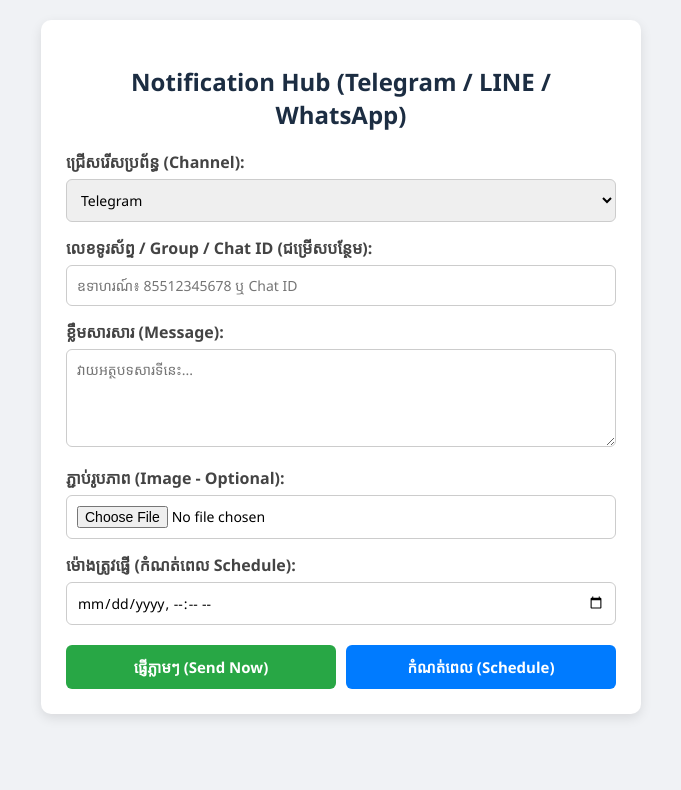
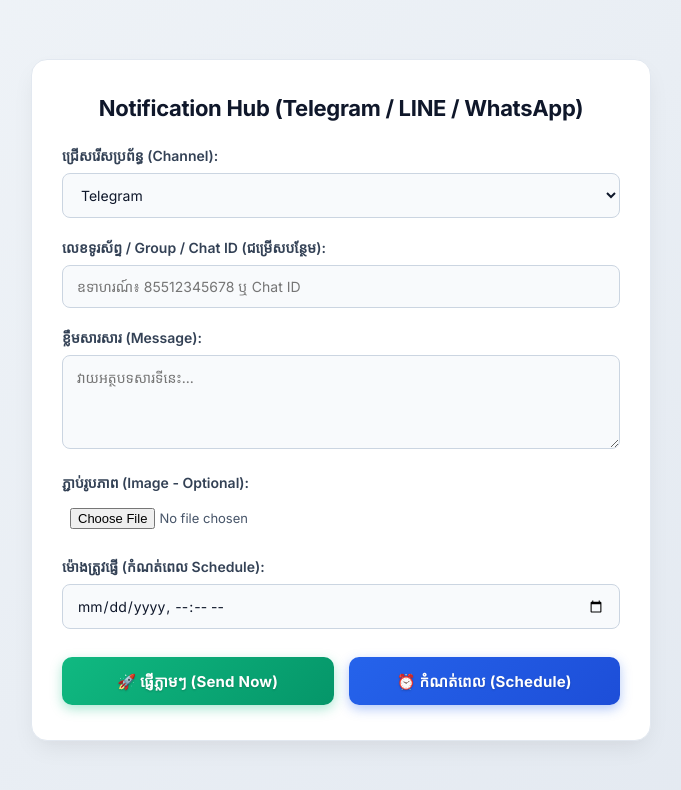
Before and after one commit to Machantra76/ANT-Test-Group, a website: page public/index.html in a window 1280 px wide. Shown: the whole page, without its empty margins (299-980 px from the left). Drawn offline with Linux system fonts and the light colour scheme; a web font is replaced by a local one.

Commit message:
Update index.html

```diff
--- a/public/index.html
+++ b/public/index.html
@@ -4,23 +4,167 @@
     <meta charset="UTF-8">
     <meta name="viewport" content="width=device-width, initial-scale=1.0">
     <title>Notification Hub Dashboard</title>
+    <!-- Import Google Fonts: Kantumruy Pro (Khmer) & Inter (English) -->
+    <link rel="preconnect" href="https://fonts.googleapis.com">
+    <link rel="preconnect" href="https://fonts.gstatic.com" crossorigin>
+    <link href="https://fonts.googleapis.com/css2?family=Inter:wght@400;500;600;700&family=Kantumruy+Pro:wght@400;500;600;700&display=swap" rel="stylesheet">
+
     <style>
-        * { box-sizing: border-box; font-family: 'Segoe UI', Tahoma, Geneva, Verdana, sans-serif; }
-        body { background-color: #f0f2f5; margin: 0; padding: 20px; }
-        .container { max-width: 600px; margin: 0 auto; background: #fff; padding: 25px; border-radius: 10px; box-shadow: 0 4px 12px rgba(0,0,0,0.1); }
-        h2 { text-align: center; color: #1c2d42; margin-bottom: 20px; }
-        .form-group { margin-bottom: 15px; }
-        label { display: block; margin-bottom: 6px; font-weight: 600; color: #444; }
-        select, input, textarea { width: 100%; padding: 10px; border: 1px solid #ccc; border-radius: 6px; font-size: 14px; }
-        .btn-group { display: flex; gap: 10px; margin-top: 20px; }
-        button { flex: 1; padding: 12px; border: none; border-radius: 6px; font-size: 15px; font-weight: bold; cursor: pointer; color: white; transition: 0.3s; }
-        .btn-send { background-color: #28a745; }
-        .btn-send:hover { background-color: #218838; }
-        .btn-schedule { background-color: #007bff; }
-        .btn-schedule:hover { background-color: #0069d9; }
-        #alert { margin-top: 15px; padding: 10px; border-radius: 6px; display: none; text-align: center; font-weight: bold; }
-        .alert-success { background-color: #d4edda; color: #155724; }
-        .alert-error { background-color: #f8d7da; color: #721c24; }
+        * {
+            box-sizing: border-box;
+            font-family: 'Kantumruy Pro', 'Inter', -apple-system, BlinkMacSystemFont, "Segoe UI", Roboto, sans-serif;
+        }
+
+        body {
+            background: linear-gradient(135deg, #f0f4f8 0%, #e2e8f0 100%);
+            margin: 0;
+            padding: 30px 15px;
+            min-height: 100vh;
+            display: flex;
+            align-items: center;
+            justify-content: center;
+        }
+
+        .container {
+            width: 100%;
+            max-width: 620px;
+            background: #ffffff;
+            padding: 35px 30px;
+            border-radius: 16px;
+            box-shadow: 0 10px 25px -5px rgba(0, 0, 0, 0.08), 0 8px 10px -6px rgba(0, 0, 0, 0.01);
+            border: 1px solid #e2e8f0;
+        }
+
+        h2 {
+            text-align: center;
+            color: #0f172a;
+            margin-top: 0;
+            margin-bottom: 25px;
+            font-size: 22px;
+            font-weight: 700;
+            letter-spacing: -0.3px;
+        }
+
+        .form-group {
+            margin-bottom: 20px;
+        }
+
+        label {
+            display: block;
+            margin-bottom: 8px;
+            font-weight: 600;
+            color: #334155;
+            font-size: 14px;
+        }
+
+        select, input[type="text"], input[type="datetime-local"], textarea {
+            width: 100%;
+            padding: 12px 14px;
+            border: 1.5px solid #cbd5e1;
+            border-radius: 8px;
+            font-size: 14px;
+            color: #0f172a;
+            background-color: #f8fafc;
+            transition: all 0.2s ease-in-out;
+            outline: none;
+        }
+
+        select:focus, input:focus, textarea:focus {
+            border-color: #3b82f6;
+            background-color: #ffffff;
+            box-shadow: 0 0 0 4px rgba(59, 130, 246, 0.15);
+        }
+
+        input[type="file"] {
+            width: 100%;
+            padding: 8px;
+            font-size: 13px;
+            color: #475569;
+        }
+
+        .btn-group {
+            display: flex;
+            gap: 15px;
+            margin-top: 28px;
+        }
+
+        button {
+            flex: 1;
+            padding: 14px 20px;
+            border: none;
+            border-radius: 10px;
+            font-size: 15px;
+            font-weight: 700;
+            cursor: pointer;
+            color: #ffffff;
+            transition: all 0.25s ease;
+            display: inline-flex;
+            align-items: center;
+            justify-content: center;
+            gap: 8px;
+            letter-spacing: 0.2px;
+            text-shadow: 0 1px 2px rgba(0,0,0,0.2);
+        }
+
+        /* 🎨 ប៊ូតុងផ្ញើភ្លាមៗ - ពណ៌បៃតងលេច */
+        .btn-send {
+            background: linear-gradient(135deg, #10b981 0%, #059669 100%);
+            box-shadow: 0 4px 12px rgba(16, 185, 129, 0.35);
+        }
+
+        .btn-send:hover {
+            background: linear-gradient(135deg, #059669 0%, #047857 100%);
+            transform: translateY(-2px);
+            box-shadow: 0 6px 16px rgba(16, 185, 129, 0.45);
+        }
+
+        .btn-send:active {
+            transform: translateY(0);
+        }
+
+        /* 🎨 ប៊ូតុងកំណត់ពេល - ពណ៌ខៀវលេច */
+        .btn-schedule {
+            background: linear-gradient(135deg, #2563eb 0%, #1d4ed8 100%);
+            box-shadow: 0 4px 12px rgba(37, 99, 235, 0.35);
+        }
+
+        .btn-schedule:hover {
+            background: linear-gradient(135deg, #1d4ed8 0%, #1e40af 100%);
+            transform: translateY(-2px);
+            box-shadow: 0 6px 16px rgba(37, 99, 235, 0.45);
+        }
+
+        .btn-schedule:active {
+            transform: translateY(0);
+        }
+
+        #alert {
+            margin-top: 20px;
+            padding: 14px 16px;
+            border-radius: 8px;
+            display: none;
+            text-align: center;
+            font-weight: 600;
+            font-size: 14px;
+            animation: fadeIn 0.3s ease;
+        }
+
+        .alert-success {
+            background-color: #dcfce7;
+            color: #15803d;
+            border: 1px solid #bbf7d0;
+        }
+
+        .alert-error {
+            background-color: #fee2e2;
+            color: #b91c1c;
+            border: 1px solid #fecaca;
+        }
+
+        @keyframes fadeIn {
+            from { opacity: 0; transform: translateY(-5px); }
+            to { opacity: 1; transform: translateY(0); }
+        }
     </style>
 </head>
 <body>
@@ -59,8 +203,12 @@
         </div>
 
         <div class="btn-group">
-            <button type="button" class="btn-send" onclick="submitForm('/api/notify/send')">ផ្ញើភ្លាមៗ (Send Now)</button>
-            <button type="button" class="btn-schedule" onclick="submitForm('/api/notify/schedule')">កំណត់ពេល (Schedule)</button>
+            <button type="button" class="btn-send" onclick="submitForm('/api/notify/send')">
+                🚀 ផ្ញើភ្លាមៗ (Send Now)
+            </button>
+            <button type="button" class="btn-schedule" onclick="submitForm('/api/notify/schedule')">
+                ⏰ កំណត់ពេល (Schedule)
+            </button>
         </div>
     </form>
 
@@ -71,7 +219,6 @@
     async function submitForm(url) {
         const form = document.getElementById('notifyForm');
         const formData = new FormData(form);
-        const alertDiv = document.getElementById('alert');
 
         if (url.includes('schedule') && !document.getElementById('scheduleTime').value) {
             showAlert('សូមជ្រើសរើសម៉ោងសម្រាប់ការកំណត់ពេល (Schedule)!', false);
```
